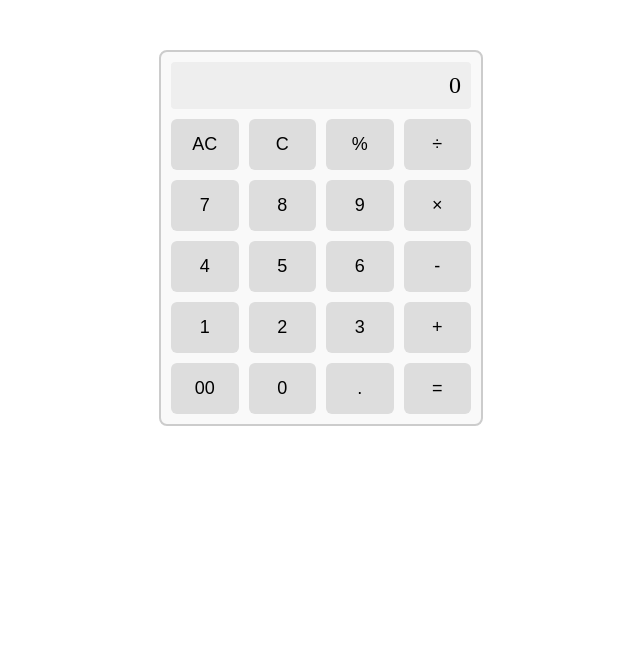
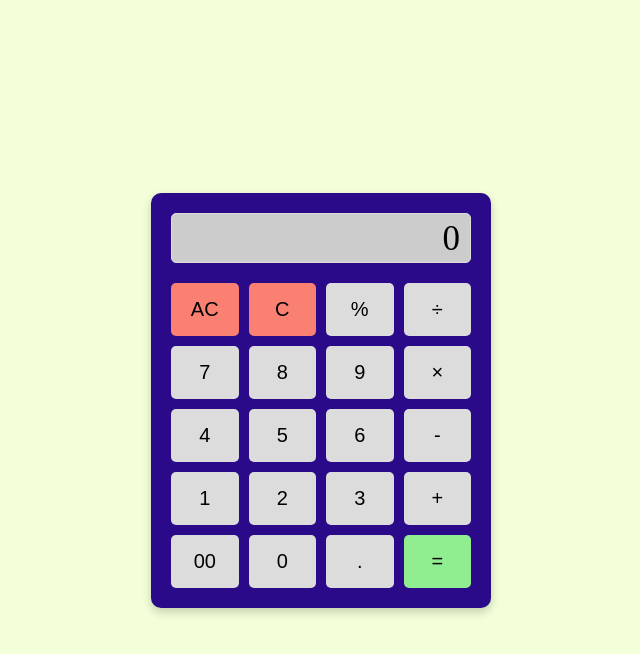
Before and after one commit to masateru0/calculator-app, a Vue app: page / in a window 1280 px wide. Shown: the top 654 px of the page, without its empty margins (319-959 px from the left). Built offline with nearby package versions, Linux system fonts and the light colour scheme.

Commit message:
ボタン色変更

```diff
--- a/src/components/Button.vue
+++ b/src/components/Button.vue
@@ -1,5 +1,5 @@
 <template>
-    <button @click="handleClick" class="button">
+    <button @click="handleClick" :class="['button', getButtonClass()]">
         {{ label }}
     </button>
 </template>
@@ -18,19 +18,40 @@ const handleClick = () => {
     emit('click', props.label) // emit を使用して親コンポーネントにイベントを送信
 }
 
-// TODO ボタン色変更
+const getButtonClass = () => {
+    if (props.label === 'AC' || props.label === 'C') return 'control-button'
+    if (props.label === '=') return 'operator-button'
+    return ''
+}
 </script>
 
 <style scoped>
 .button {
     padding: 15px;
-    font-size: 18px;
+    font-size: 20px;
+    border-radius: 5px;
+    text-align: center;
     border: none;
-    border-radius: 6px;
-    background-color: #ddd;
+    background-color: #dcdcdc;
     cursor: pointer;
 }
 .button:hover {
-    background-color: #ccc;
+    background-color: #d3d3d3;
+}
+
+.control-button {
+    background-color: #FA8072;
+}
+
+.control-button:hover {
+    background-color: #FF4F50;
+}
+
+.operator-button {
+    background-color: #90EE90;
+}
+
+.operator-button:hover {
+    background-color: #32CD32;
 }
 </style>
--- a/src/views/Calculator.vue
+++ b/src/views/Calculator.vue
@@ -119,12 +119,41 @@ onBeforeUnmount(() => {
 
 <style scoped>
 .calculator {
-    max-width: 300px;
-    margin: auto;
-    margin-top: 50px;
-    border: 2px solid #ccc;
-    padding: 10px;
-    border-radius: 8px;
-    background: #f9f9f9;
+    background-color: #2a0a89;
+    width: 300px;
+    padding: 20px;
+    border-radius: 10px;
+    box-shadow: 0px 4px 10px 0 rgba(0, 0, 0, 0.2);
+}
+
+.display {
+    width: 100%;
+    height: 50px;
+    border-radius: 5px;
+    border: 1px solid #ddd;
+    background-color: #ccc;
+    padding: 5px 10px;
+    text-align: right;
+    font-size: 35px;
+    margin-bottom: 20px;
+    box-sizing: border-box;
+}
+
+.button-panel {
+    display: grid;
+    grid-template-columns: repeat(4, 1fr);
+    gap: 10px;
 }
 </style>
+
+<style>
+body {
+    display: flex;
+    justify-content: center;
+    align-items: center;
+    background-color: #F3FFD8;
+    margin: 0;
+    height: 100vh;
+    align-items: center;
+}
+</style>
```
